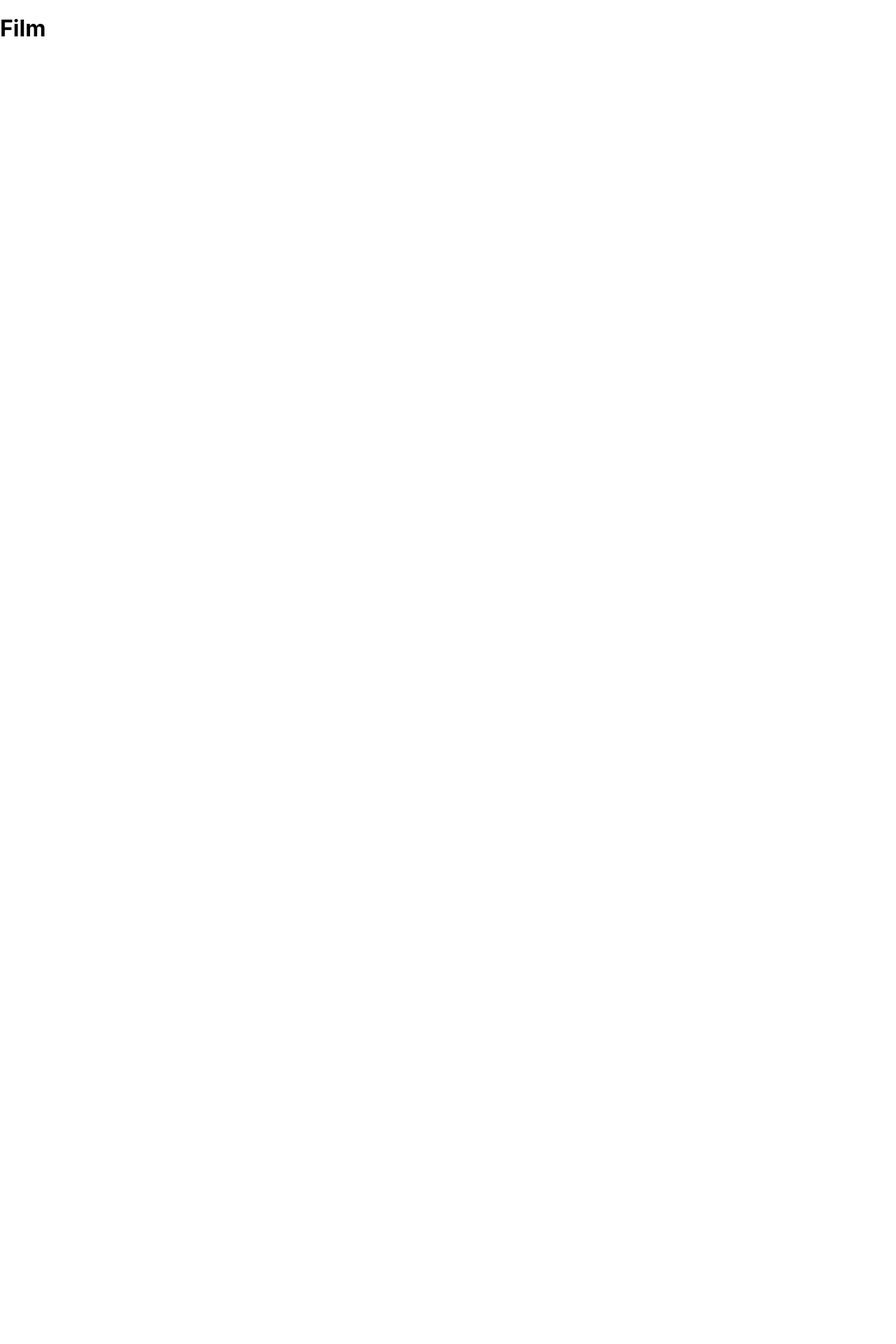
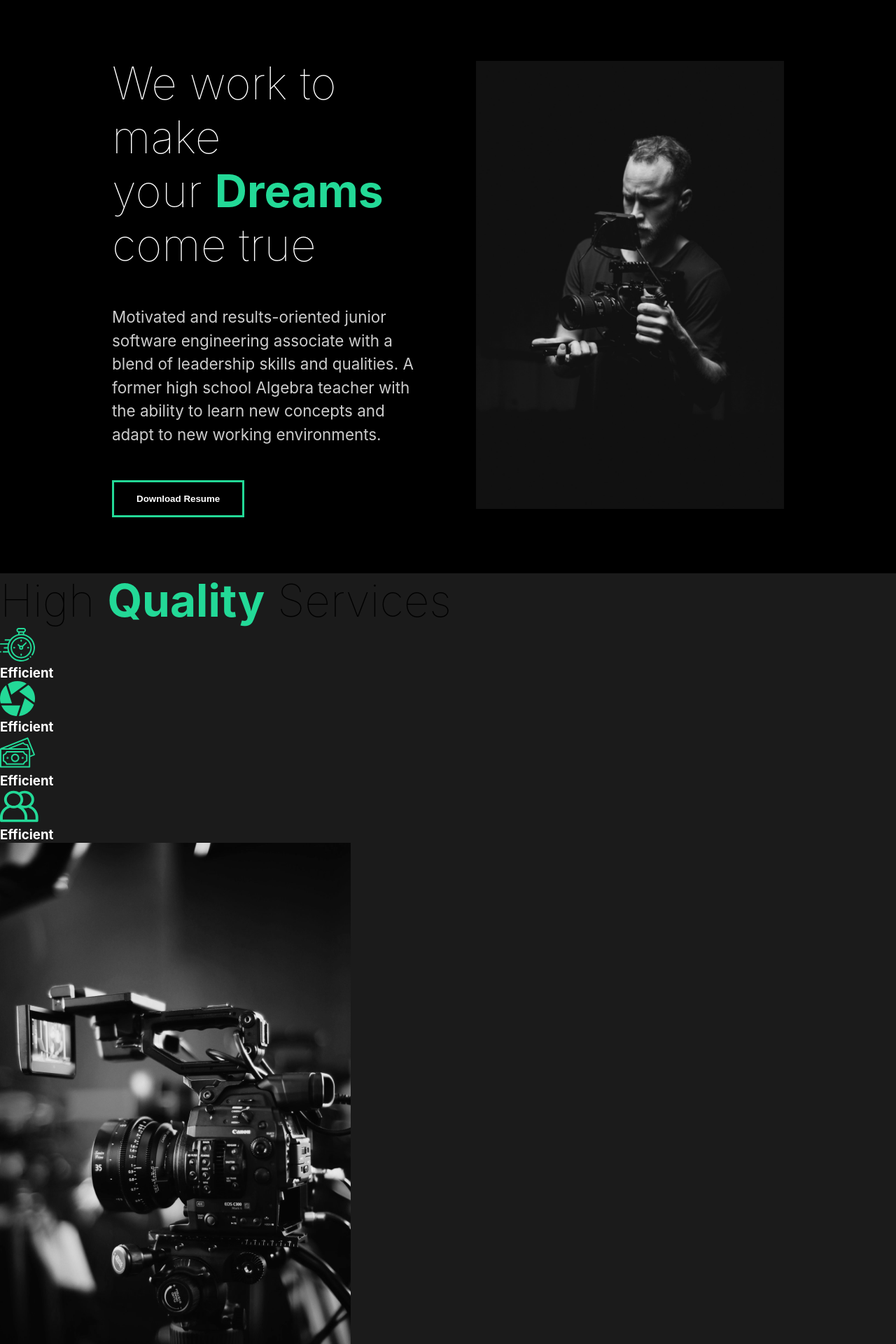
Before and after one commit to trsalondra/my_portfolio, a React (Create React App) app: page / in a window 1280 px wide. Shown: the top 1920 px of the page at 70% size. Before the commit the page ends 800 px from the top, so only its background shows below. Built offline with nearby package versions, Linux system fonts and the light colour scheme.

Commit message:
added about section styled components

```diff
--- a/src/App.js
+++ b/src/App.js
@@ -1,10 +1,15 @@
+import GlobalStyle from "./components/GlobalStyle"
+
+// import pages
+import About from "./pages/About"
 
 function App() {
   return (
     <div className="App">
-      <h1>Film</h1>
+      <GlobalStyle />
+      <About />
     </div>
   )
 }
 
-export default App;
+export default App
--- /dev/null
+++ b/src/components/AboutSection.js
@@ -0,0 +1,73 @@
+import React from "react"
+import home1 from "../img/home1.png"
+
+import styled from "styled-components"
+
+const AboutSection = () => {
+    return (
+        <StyledAboutSection>
+            <StyledDescription>
+                <div className="title">
+                    <StyledHide>
+                        <h2>We work to make</h2>
+                    </StyledHide>
+
+                    <StyledHide>
+                        <h2>your <span>Dreams</span></h2>
+                    </StyledHide>
+
+                    <StyledHide>
+                        <h2>come true</h2>
+                    </StyledHide>
+                </div>
+
+                <p>
+                    Motivated and results-oriented junior software engineering associate with a blend of leadership skills
+                    and qualities. A former high school Algebra teacher with the ability to learn new concepts and adapt
+                    to new working environments.
+                </p>
+
+                <button>Download Resume</button>
+            </StyledDescription>
+            <StyledImage>
+                <img src={home1} alt="Head Shot of Alondra Torres" />
+            </StyledImage>
+
+        </StyledAboutSection>
+    )
+}
+
+const StyledAboutSection = styled.div`
+    min-height: 90vh;
+    display: flex;
+    justify-content: space-between;
+    align-items: center;
+    padding: 5rem 10rem;
+    color: white;
+    background-color: black;
+`
+const StyledDescription = styled.div`
+    flex: 1;
+    padding-right: 5rem;
+
+    h2 {
+        font-weight: lighter;
+    }
+`
+
+const StyledImage = styled.div`
+    flex: 1;
+    overflow: hidden;
+    img {
+        width: 100%;
+        height: 80vh;
+        object-fit: cover;
+    }
+
+`
+
+const StyledHide = styled.div`
+    overflow: hidden;
+`
+
+export default AboutSection
--- /dev/null
+++ b/src/components/ContactSection.js
@@ -0,0 +1,50 @@
+import React from "react"
+
+const ContactSection = () => {
+    return (
+        <div className="contact">
+            <h2>Any Questions <span>FAQ</span></h2>
+            <div className="question">
+                <h4>How do I Start?</h4>
+                <div className="answer">
+                    <p>Lorem ipsum dolor sit, amet consectetur adipisicing elit.</p>
+                    <p>
+                        Dignissimos, pariatur rerum. Quisquam nisi repellat placeat, labore deleniti eaque dolores doloremque corporis voluptatem adipisci cupiditate nostrum illo sed ad quo voluptatum!
+                    </p>
+                </div>
+            </div>
+
+            <div className="question">
+                <h4>What products do you offer?</h4>
+                <div className="answer">
+                    <p>Lorem ipsum dolor sit, amet consectetur adipisicing elit.</p>
+                    <p>
+                        Dignissimos, pariatur rerum. Quisquam nisi repellat placeat, labore deleniti eaque dolores doloremque corporis voluptatem adipisci cupiditate nostrum illo sed ad quo voluptatum!
+                    </p>
+                </div>
+            </div>
+
+            <div className="question">
+                <h4>Different Payment Methods</h4>
+                <div className="answer">
+                    <p>Lorem ipsum dolor sit, amet consectetur adipisicing elit.</p>
+                    <p>
+                        Dignissimos, pariatur rerum. Quisquam nisi repellat placeat, labore deleniti eaque dolores doloremque corporis voluptatem adipisci cupiditate nostrum illo sed ad quo voluptatum!
+                    </p>
+                </div>
+            </div>
+
+            <div className="question">
+                <h4>Daily Schedule</h4>
+                <div className="answer">
+                    <p>Lorem ipsum dolor sit, amet consectetur adipisicing elit.</p>
+                    <p>
+                        Dignissimos, pariatur rerum. Quisquam nisi repellat placeat, labore deleniti eaque dolores doloremque corporis voluptatem adipisci cupiditate nostrum illo sed ad quo voluptatum!
+                    </p>
+                </div>
+            </div>
+        </div>
+    )
+}
+
+export default ContactSection
--- /dev/null
+++ b/src/components/GlobalStyle.js
@@ -0,0 +1,61 @@
+import { createGlobalStyle } from "styled-components"
+
+const GlobalStyle = createGlobalStyle`
+* {
+    margin: 0;
+    padding: 0;
+    box-sizing: border-box;
+}
+
+body {
+    background: #1b1b1b;
+}
+
+button {
+    font-weight: bold;
+    font-weight: 1.1rem;
+    cursor: pointer;
+    padding: 1rem 2rem;
+    border: 3px solid #23d997;
+    background: transparent;
+    color: white;
+    transition: all 0.5s ease;
+    &:hover {
+        background-color: #23d997;
+        color: white;
+    }
+}
+
+h2 {
+    font-weight: lighter;
+    font-size: 4rem;
+}
+
+h3 {
+    color: white;
+}
+
+h4 {
+    font-weight: bold;
+}
+
+p {
+    padding: 3rem 0rem;
+    color: #cccccc;
+    font-size: 1.4rem;
+    line-height: 150%;
+}
+
+a {
+    font-size: 1.1 rem;
+}
+
+span {
+    font-weight: bold;
+    color: #23d997;
+}
+
+
+`
+
+export default GlobalStyle
--- /dev/null
+++ b/src/components/ProjectsSection.js
@@ -0,0 +1,51 @@
+import React from "react"
+import clock from "../img/clock.svg"
+import diaphragm from "../img/diaphragm.svg"
+import money from "../img/money.svg"
+import teamwork from "../img/teamwork.svg"
+import home2 from "../img/home2.png"
+
+const ProjectsSection = () => {
+    return (
+        <div className="services">
+            <div className="description">
+                <h2>High <span>Quality</span> Services</h2>
+                <div className="cards">
+                    <div className="card">
+                        <div className="icon">
+                            <img src={clock} alt="" />
+                            <h3>Efficient</h3>
+                        </div>
+                    </div>
+
+                    <div className="card">
+                        <div className="icon">
+                            <img src={diaphragm} alt="" />
+                            <h3>Efficient</h3>
+                        </div>
+                    </div>
+
+                    <div className="card">
+                        <div className="icon">
+                            <img src={money} alt="" />
+                            <h3>Efficient</h3>
+                        </div>
+                    </div>
+
+                    <div className="card">
+                        <div className="icon">
+                            <img src={teamwork} alt="" />
+                            <h3>Efficient</h3>
+                        </div>
+                    </div>
+
+                    <div className="image">
+                        <img src={home2} alt="" />
+                    </div>
+                </div>
+            </div>
+        </div>
+    )
+}
+
+export default ProjectsSection
--- /dev/null
+++ b/src/pages/About.js
@@ -0,0 +1,16 @@
+import React from "react"
+import AboutSection from "../components/AboutSection"
+import ProjectsSection from "../components/ProjectsSection"
+import ContactSection from "../components/ContactSection"
+
+const About = () => {
+    return (
+        <>
+            <AboutSection />
+            <ProjectsSection />
+            <ContactSection />
+        </>
+    )
+}
+
+export default About
```
